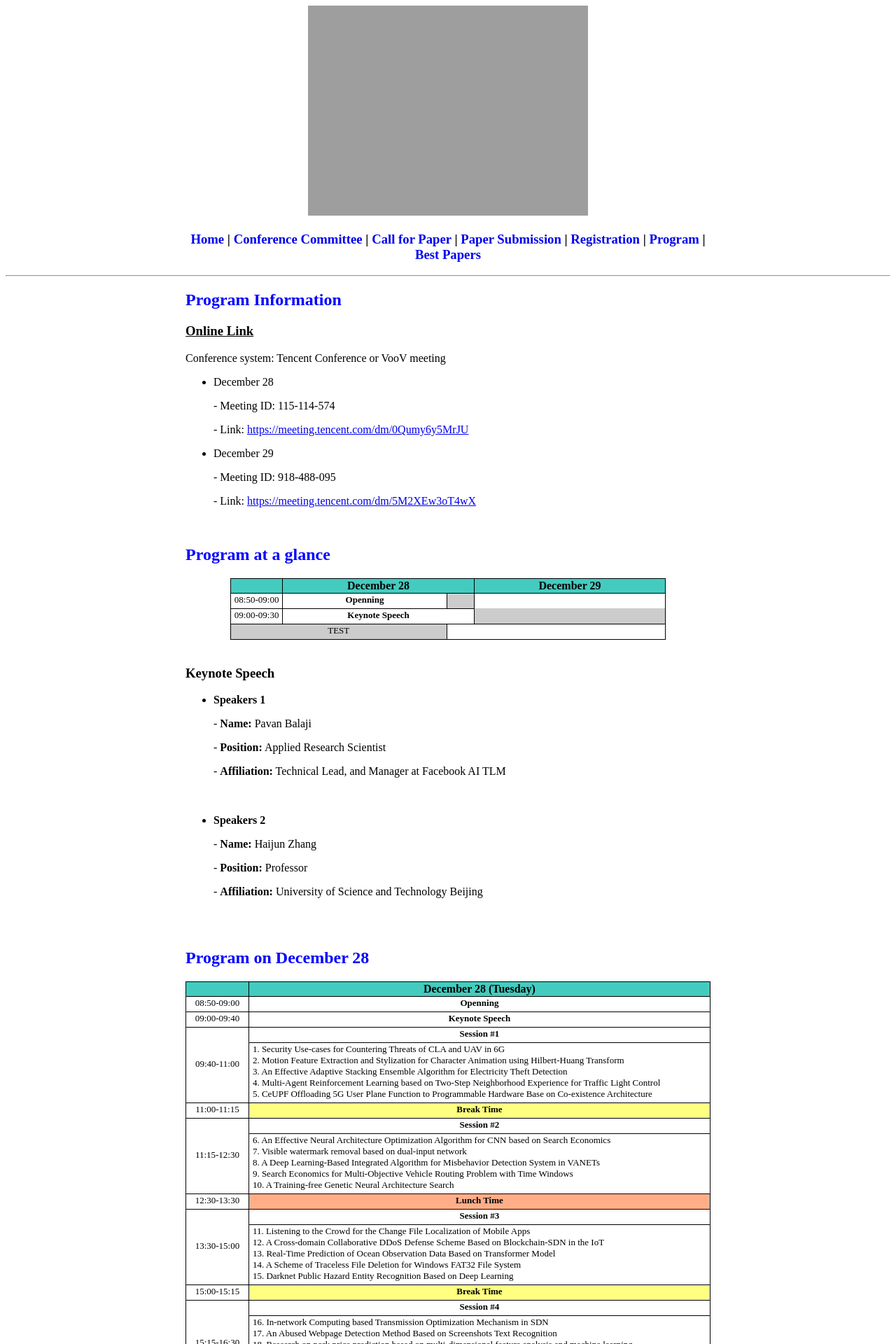
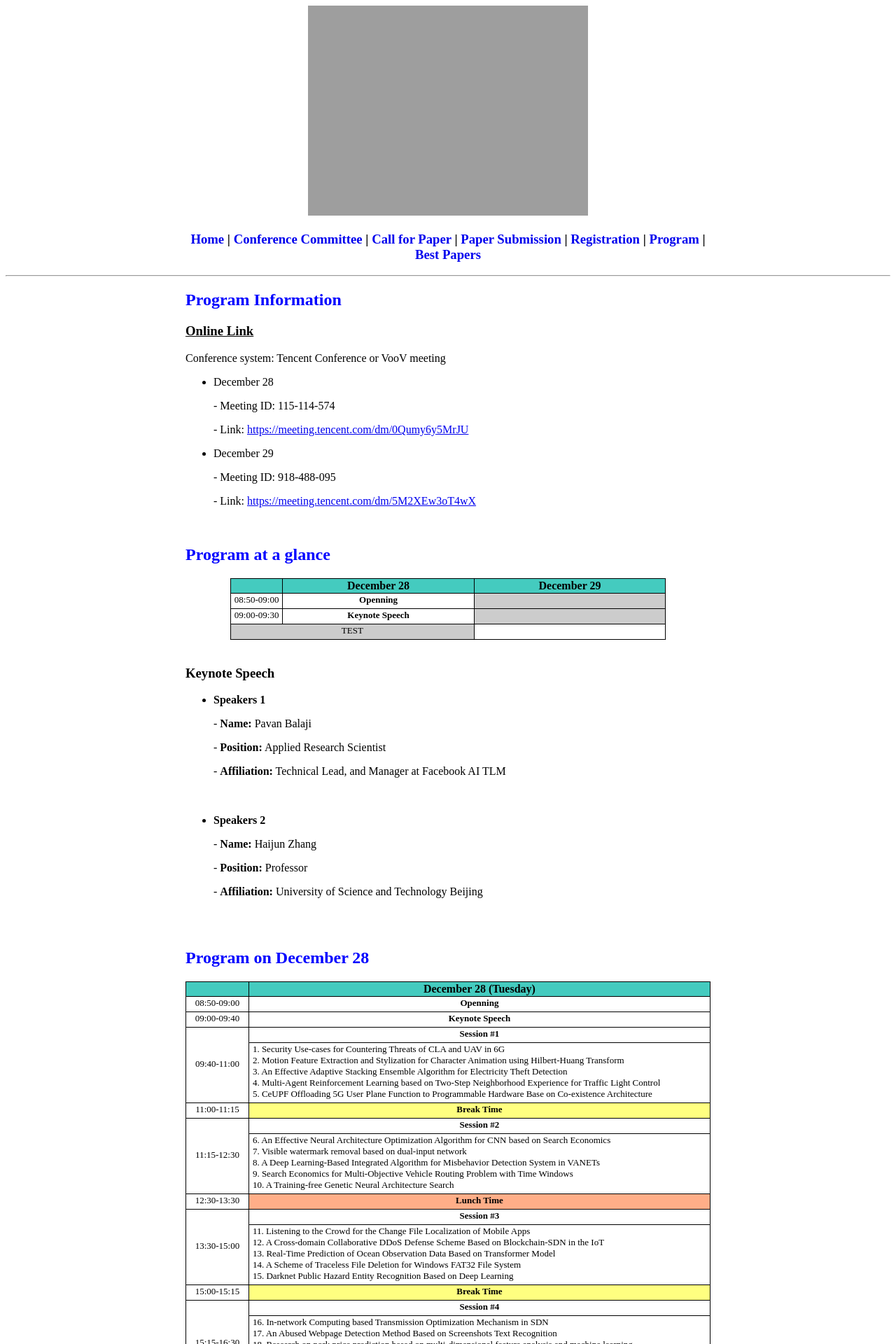
Before and after one commit to icea-conf/2021, a Jekyll site: the page built from program/index.html, in a window 1280 px wide. Shown: the top 1920 px of the page at 70% size. Built offline with Jekyll 4.4.1, drawn with Linux system fonts in a browser that asks for light colours.

Commit message:
Update index.html

```diff
--- a/program/index.html
+++ b/program/index.html
@@ -31,8 +31,8 @@ title: ACM ICEA 2021
 
                          <tr>
                               <td class="tcontent4">08:50-09:00</td>
-                              <td class="tcontent4"><b>Openning</b></td>
-                              <td class="tcontent4" style="background-color:#CCCCCC"></td>
+                              <td class="tcontent4" colspan="2"><b>Openning</b></td>
+                              <td class="tcontent4" colspan="2" style="background-color:#CCCCCC"></td>
                          </tr>
 
                          <tr>
```
